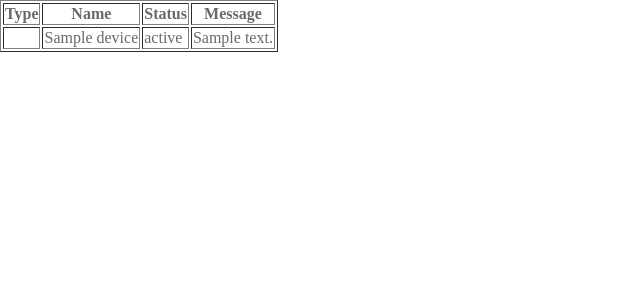
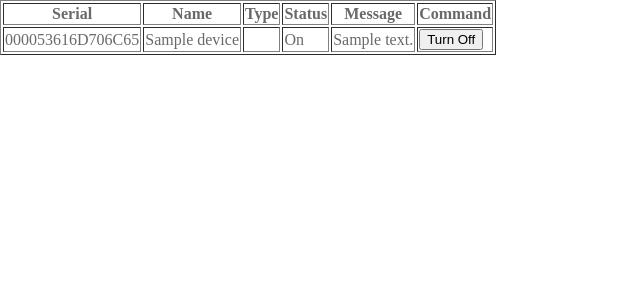
Before and after one commit to henrib128/uvic-home-auto, a PHP site: page /states.php in a window 1280 px wide. Shown: the top 300 px of the page, without its empty margins (0-640 px from the left). Run offline with PHP 8.4, Linux system fonts and the light colour scheme; tables that the repository leaves empty or names only in its code hold one stand-in row (values such as "Sample post").

Commit message:
improved states format

```diff
--- a/web/DBManager.php
+++ b/web/DBManager.php
@@ -220,11 +220,16 @@ function updateOffTime($dserial, $offdailytime) {
 ################################### Device related functions
 # Function to get list of devices
 function getDevicesResult() {
-	return db_query("SELECT lpad(hex(serial),16,'0') as Serial, type as Type, name as Name, status as Status, message as Message, active as Active FROM Devices");
+	return db_query("SELECT lpad(hex(serial),16,'0') as Serial, type as Type, name as Name, active as Active FROM Devices");
 }
 
 function getStatesResult() {
-	return db_query("SELECT type as Type, name as Name, status as Status, message as Message FROM Devices");
+	return db_query("SELECT lpad(hex(serial),16,'0') as Serial, name as Name, type as Type, status as Status, message as Message FROM Devices");
+}
+
+function stateToStr($state) {
+	if($state) return 'On';
+	return 'Off';
 }
 
 # Function to add new device to database
@@ -407,7 +412,7 @@ function sendCommandToPiHome($command, $param) {
 	socket_send($sock, $message, strlen($message), 0);
 
 	# Do not wait for socket response, close right away.
-	# This may need to change if we want to wait for confirmation from PiHome.py
+	# This may need to change if we want to wait for confirmation from PistartRecordHome.py
 	socket_close($sock);
 }
 
--- a/web/listDevices.php
+++ b/web/listDevices.php
@@ -184,11 +184,11 @@
 				else if($meta->name == 'Active') {
 				    echo '<td>';
 
-					if($row[5] == 1) {
+					if($row[3] == 1) {
 						$t_str = 'Deactive';
 						$t_m = 0;
 					}
-					else if($row[5] == 0) {
+					else if($row[3] == 0) {
 						$t_str = 'Activate';
 						$t_m = 1;
 					}
@@ -235,7 +235,7 @@
 
 		<h2>Device States</h2>
 
-		<iframe src="/states.php" style="border:0;"></iframe>
+		<iframe src="/states.php" style="border:0;width:100%;height:100%"></iframe>
 
 		<h2>Email Manager</h2>
 		<form action="<? echo $_SERVER['PHP_SELF']; ?>" method="post">
--- a/web/states.php
+++ b/web/states.php
@@ -10,6 +10,11 @@
 <?
 			require_once('DBManager.php');
 
+			if(isset($_REQUEST['dserial']) && isset($_REQUEST['toggle'])) {
+				setDeviceState($_REQUEST['dserial'], $_REQUEST['toggle']);
+				header('Location: ' . $_SERVER['PHP_SELF']);
+			}
+
 			$result = getStatesResult();
 
 			echo '<tr>';
@@ -19,15 +24,31 @@
 				echo '<th>' . $meta->name . '</th>';
 			}
 
+			echo '<th>Command</th>';
+
 			echo "</tr>\n";
 
 			while($row = mysql_fetch_row($result)) {
 				echo '<tr>';
 
 				for($i = 0; $i < mysql_num_fields($result); $i++) {
-					echo "<td>" . $row[$i] . "</td>";
+					echo "<td>";
+					if($i == 3) echo stateToStr($row[3]);
+					else echo $row[$i];
+					echo "</td>";
 				}
 
+				echo '<td>';
+
+				if($row[2] == DeviceType::PowerSwitch) { ?>
+					<form action="<? echo $_SERVER['PHP_SELF']; ?>" method="post">
+						<input type="hidden" name="dserial" value="<? echo $row[0]; ?>">
+						<input type="hidden" name="toggle" value="<? echo !$row[3]; ?>">
+						<input type="submit" value="Turn <? echo stateToStr(!$row[3]); ?>">
+					</form>
+				<? }
+
+				echo '</td>';
 				echo "</tr>\n";
 			}
 ?>
```
Also changed, not shown: README.md.
